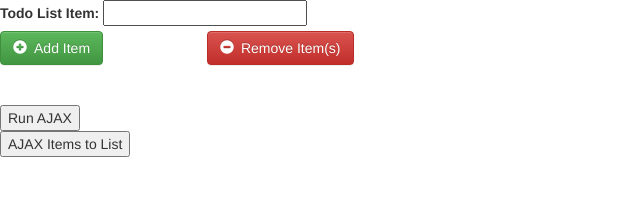
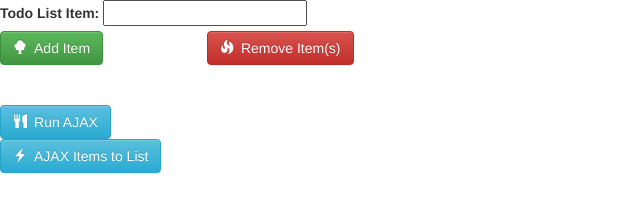
Before and after one commit to tonerikohime/hackbright-todolist, a plain HTML site: page index.html in a window 1280 px wide. Shown: the whole page, without its empty margins (0-640 px from the left). Drawn offline with nearby package versions, Linux system fonts and the light colour scheme.

Commit message:
Awesome button
My buttons just got awesome!!!

```diff
--- a/index.html
+++ b/index.html
@@ -14,13 +14,13 @@
 				<label for="todo-list-item">Todo List Item:
 					<input type="text" id="todo-list-item"/>
 				</label><br/>
-				<button type="button" id="add-item-button" class="btn btn-success"><span class="glyphicon glyphicon-plus-sign"></span>Add Item</button>
-				<button id="remove-item-button" class="btn btn-danger"><span class="glyphicon glyphicon-minus-sign"></span>Remove Item(s)</button>
+				<button type="button" id="add-item-button" class="btn btn-success"><span class="glyphicon glyphicon-tree-deciduous"></span>Add Item</button>
+				<button id="remove-item-button" class="btn btn-danger"><span class="glyphicon glyphicon-fire"></span>Remove Item(s)</button>
 			</form>
 		</div>
 		<br/><br/>
-		<button id="ajax-button">Run AJAX</button><br/>
-		<button id="populate-list-button">AJAX Items to List</button>
+		<button id="ajax-button" class="btn btn-info"><span class="glyphicon glyphicon-cutlery"></span>Run AJAX</button><br/>
+		<button id="populate-list-button" class="btn btn-info"><span class="glyphicon glyphicon-flash"></span>AJAX Items to List</button>
 		<script src="//code.jquery.com/jquery-1.11.0.min.js"></script>
 		<script src="//code.jquery.com/jquery-migrate-1.2.1.min.js"></script>
 		<!-- Latest compiled and minified JavaScript -->
```
